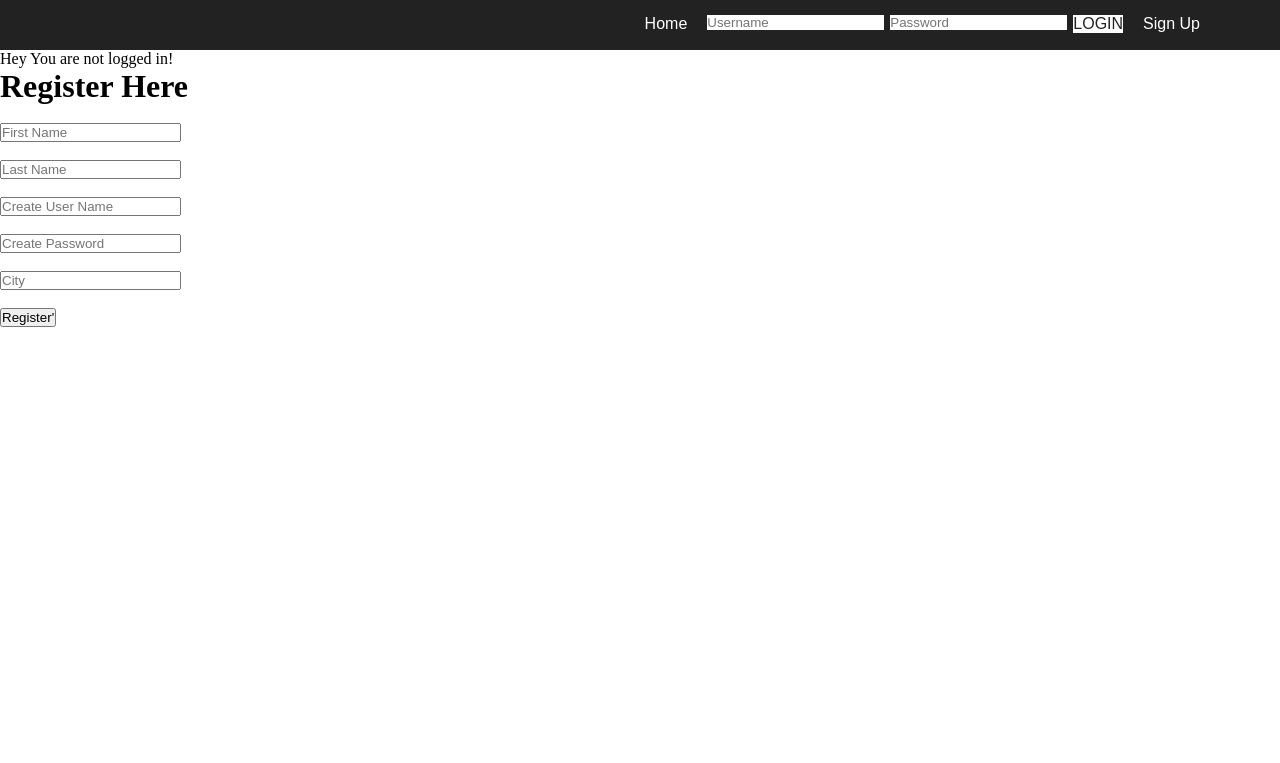
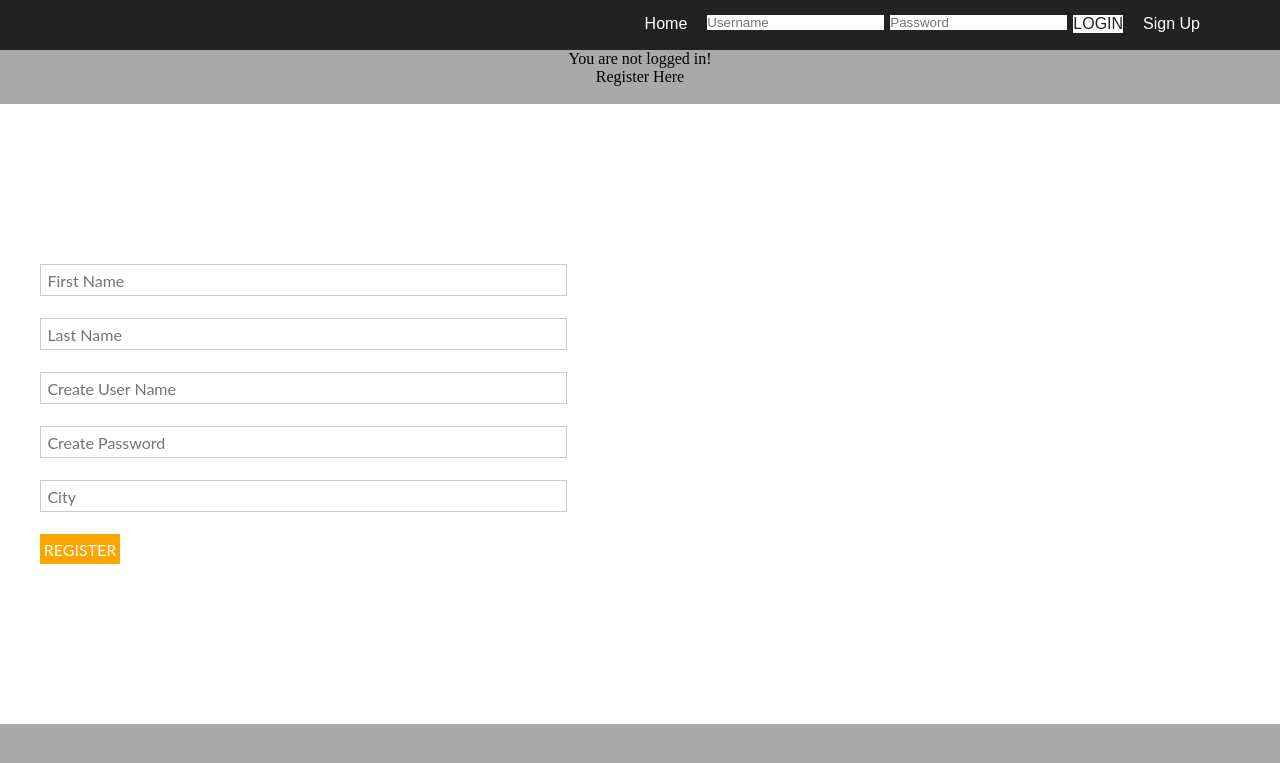
Before and after one commit to hardikp24/Scrolling-Web-Mac, a PHP site: page /signup.php in a window 1280 px wide. Shown: the top 763 px of the page. Run offline with PHP 8.4, Linux system fonts and the light colour scheme.

Commit message:
Dehashing method didn't work. Updated php home page uploading contact form and changed UI of forms

```diff
--- a/includes/login.inc.php
+++ b/includes/login.inc.php
@@ -5,9 +5,7 @@ include '../dbh.php';
 $uid = $_POST['uid'];
 $pass = $_POST['pass'];
 
-
 	$sql = "SELECT * FROM user WHERE uid ='$uid' AND pass = '$pass'";
-
 	$result = mysqli_query($conn, $sql);
 
 	if (!$row = mysqli_fetch_assoc($result)) {
@@ -17,7 +15,6 @@ if (!$row = mysqli_fetch_assoc($result)) {
 		//echo "You are logged in!";
 		$_SESSION['id'] = $row['id'];
 	}
-
 	header("Location: ../testphp.php");
 
 ?>
--- a/signup.php
+++ b/signup.php
@@ -20,9 +20,9 @@
 
 
 	if (isset($_SESSION['id'])) { /*This session variable gonna check if id column from DB set or not*/
-		echo 'My user id is '.$_SESSION['id']; /*It gonna display your user ID*/
+		echo "<p class='pCenter'> Hi there user!</p> "; /*It gonna display your user ID*/
 	} else {
-		echo "Hey You are not logged in!";
+		echo "<p class='pCenter' >You are not logged in!</p>";
 	}
 
 ?>
@@ -36,15 +36,17 @@
 
 	else{ /* Otherwise create register for new account*/
 
-		echo "<h1>Register Here</h1><br>
-			<form action='includes/signup.inc.php' method='POST'>
-				<input type='text' name='fname' placeholder='First Name'><br><br>
-				<input type='text' name='lname' placeholder='Last Name'><br><br>
-				<input type='text' name='uid' placeholder='Create User Name'><br><br>
-				<input type='password' name='pass' placeholder='Create Password'><br><br>
-				<input type='text' name='city' placeholder='City'><br><br>
-				<button type='submit'>Register'</button>
-			</form>";
+		echo "<p class='pCenter'> Register Here </p><br>
+			<div class='form-box'>
+				<form class='signupform' action='includes/signup.inc.php' method='POST'>
+					<input type='text' name='fname' placeholder='First Name'><br><br>
+					<input type='text' name='lname' placeholder='Last Name'><br><br>
+					<input type='text' name='uid' placeholder='Create User Name'><br><br>
+					<input type='password' name='pass' placeholder='Create Password'><br><br>
+					<input type='text' name='city' placeholder='City'><br><br>
+					<button type='submit'>Register</button>
+				</form>
+			</div>";
 	}
 
 ?>
--- a/style.css
+++ b/style.css
@@ -3,13 +3,12 @@
 	padding: 0px;
 	text-decoration: none;
 }
-
+/* ------------NavBar --------------*/
 header{
 	width: 100%;
 	height: 50px;
 	background-color: #222222;
 }
-
 
 nav ul {
 	float: right;
@@ -44,29 +43,108 @@ nav ul form button{
 	margin-right: 20px;
 	font-size: 16px;
 	cursor: pointer;
+}
 
+/*----------------------Sign Up From----------------*/
+.pCenter{
+	text-align: center;
+}
 
-}
-/*
-.signupForm form input{
-	text-align: center;
-	float: center;
-	width: 40%;
-	height: 30%;
-	margin-bottom: 4px;
-	padding: 0px 0.5%
-
-}
-.signupForm {
+.signupform{
 	width: 100%;
 	padding: 80px 0px;
 	background-color: #fff;
+	padding-left: 20px;
 }
 
-.signupForm button {
+.signupform form input{
+	width: 40%;
+	height: 30px;
+	margin-bottom: 4px;
+	padding:0px 0.5%;
+	border: 1px solid #ccc;
+	font-size: 16px;
+	font-family: Lato;
+	color: #282828;
+
+}
+
+.signupform button {
 	width: 80px;
 	height: 30px;
 	background-color: orange;
 	border: none;
+	font-size: 16px;
+	font-family: Lato;
+	color: #fff;
+	text-transform: uppercase;
+}
 
-}*/
+/*------------ Feedback Form Styling----------------*/
+.wrapper{
+	width: 960px;
+	margin: 0 auto;
+}
+
+
+.form-box{
+	width: 100%;
+	padding: 80px 0px;
+	background-color: #fff;
+	padding-left: 20px;
+
+}
+.form-box form input{
+	width: 40%;
+	height: 30px;
+	margin-bottom: 4px;
+	padding:0px 0.5%;
+	border: 1px solid #ccc;
+	font-size: 16px;
+	font-family: Lato;
+	color: #282828;
+
+}
+
+.form-radio{
+	clear: both;
+	width: 1% !important;
+	height: 10px;
+	margin-bottom: 4px;
+	padding:0px 0.5%;
+	border: 1px solid #ccc;
+	float: left;
+}
+
+.form-box form p{
+	font-size: 16px;
+	font-family: Lato;
+	color: #282828;
+	float:left;
+	padding-top: 7px;
+	padding-left: 7px;
+}
+
+.form-box form textarea{
+	clear: both;
+	width: 60%;
+	height: 300px;
+	margin-bottom: 4px;
+	padding:6px 0.5%;
+	border: 1px solid #ccc;
+	font-size: 16px;
+	font-family: Lato;
+	color: #282828;
+	resize: none;
+}
+
+.form-box button {
+	width: 80px;
+	height: 30px;
+	background-color: orange;
+	border: none;
+	font-size: 16px;
+	font-family: Lato;
+	color: #fff;
+	text-transform: uppercase;
+}
--- a/testhead.php
+++ b/testhead.php
@@ -9,7 +9,7 @@
 	<title>Home | Testing PHP</title>
 	<link rel="stylesheet" type="text/css" href="style.css">
 </head>
-<body>
+<body style="background-color: #A9A9A9;">
 <!--This is header page that we are gonna include to everywhere as possible-->
 <header> <!--This is header on top -->
 	<nav>
```
Also changed, not shown: testphp.php (+12 -0 lines). Lines whose indentation alone changed are shown as unchanged.
